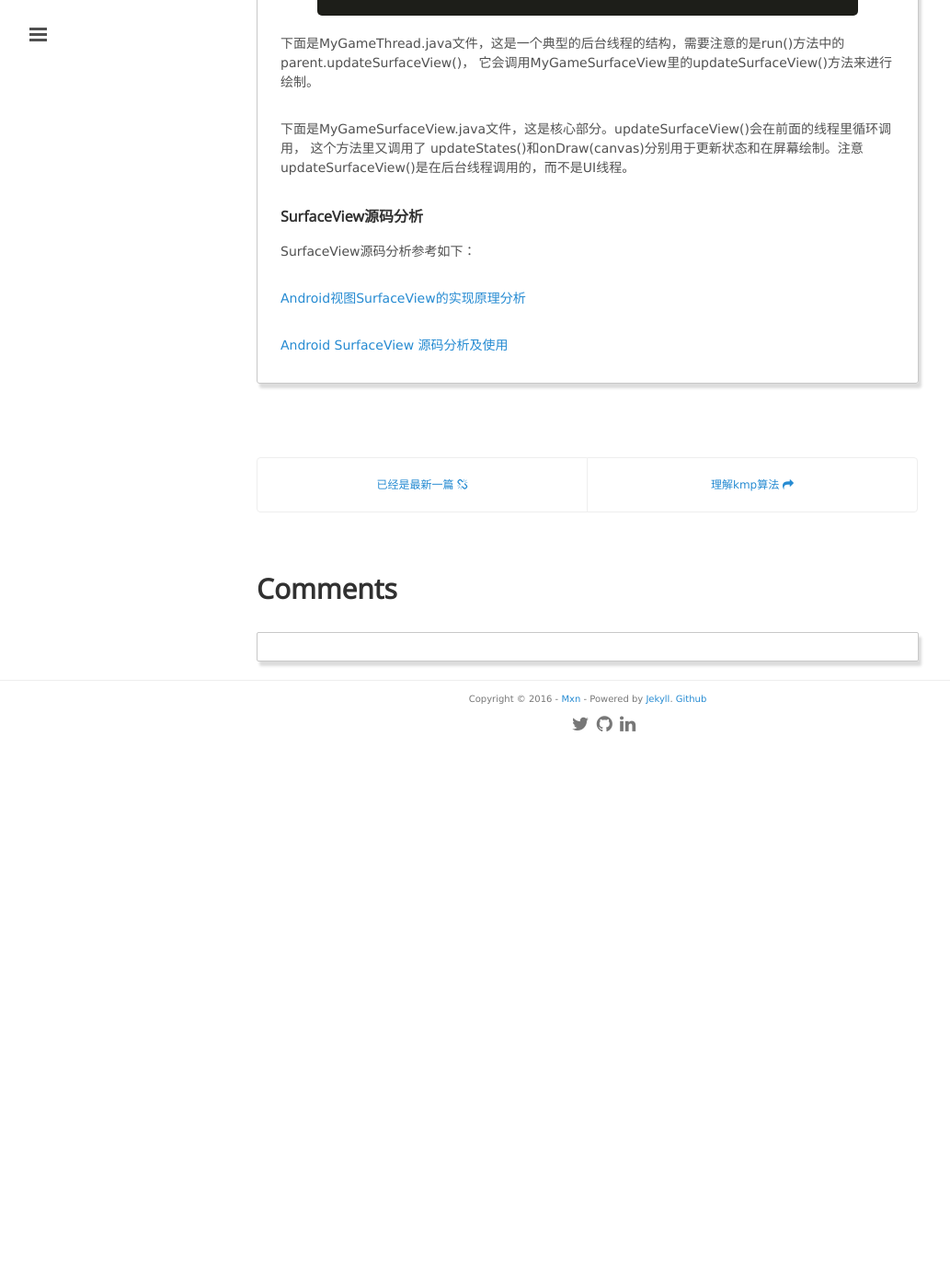
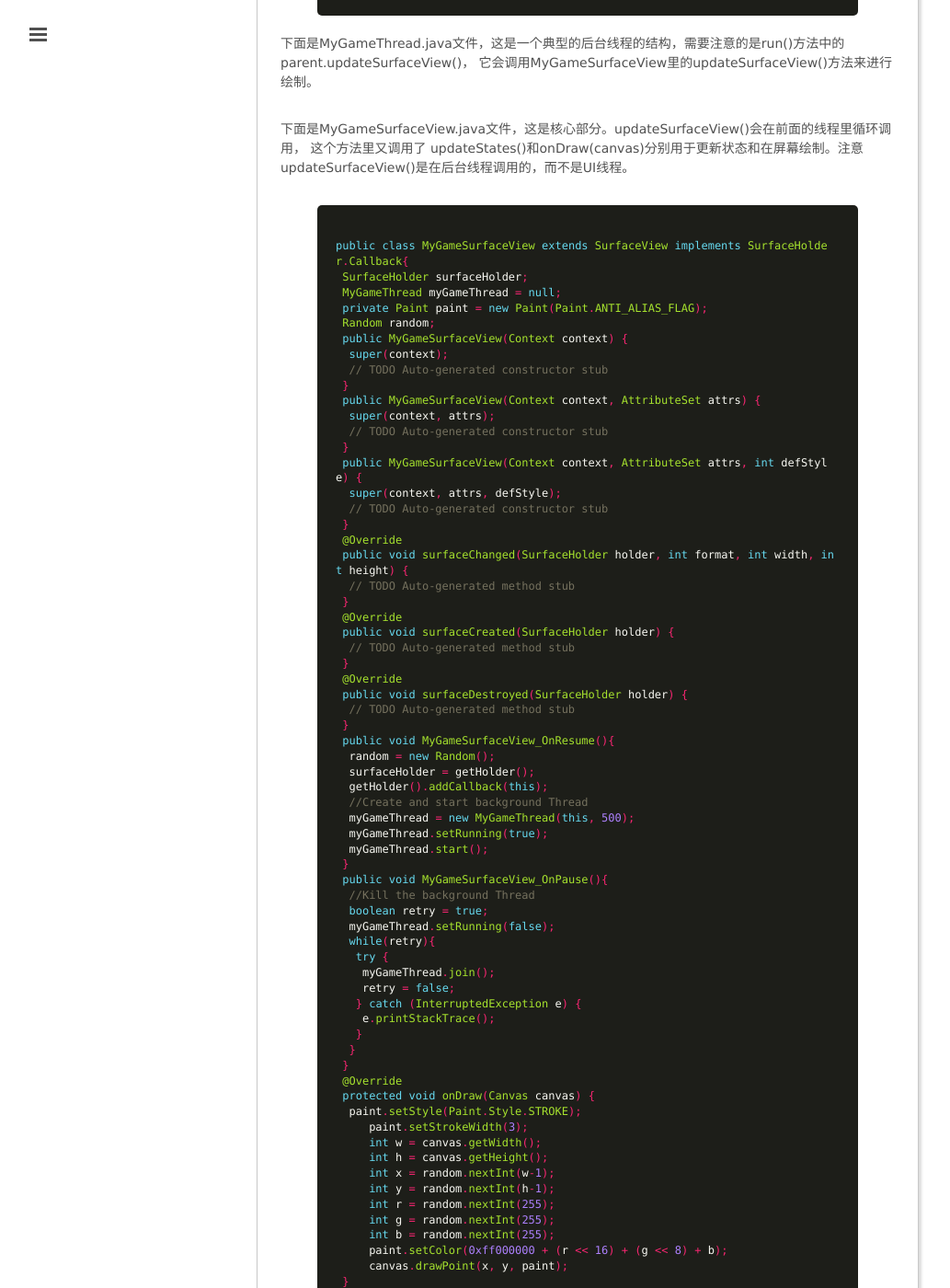
Before and after one commit to mxn21/mxn21.github.io, a Jekyll site: the page built from _posts/2016-3-17-SurfaceView浅析.md, in a window 1280 px wide and 1400 px high, scrolled down 9229 px. Shown: the whole window at 92% size, without its empty margins (1-1034 px from the left). Built offline with Jekyll 4.4.1, drawn with Linux system fonts in a browser that asks for light colours; Markdown is read by kramdown in place of the engine named in the settings; comment, search, counter and statistics services are not loaded; before the commit the page ends 10041 px from its top, so only the background shows below that; some of the changed text lies outside the part shown.

Commit message:
23432432

```diff
--- a/_posts/2016-3-17-SurfaceView浅析.md
+++ b/_posts/2016-3-17-SurfaceView浅析.md
@@ -374,6 +374,94 @@
 下面是MyGameSurfaceView.java文件，这是核心部分。updateSurfaceView()会在前面的线程里循环调用， 这个方法里又调用了
 updateStates()和onDraw(canvas)分别用于更新状态和在屏幕绘制。注意updateSurfaceView()是在后台线程调用的，而不是UI线程。
 
+    {% highlight java %}
+public class MyGameSurfaceView extends SurfaceView implements SurfaceHolder.Callback{
+ SurfaceHolder surfaceHolder;
+ MyGameThread myGameThread = null;
+ private Paint paint = new Paint(Paint.ANTI_ALIAS_FLAG);
+ Random random;
+ public MyGameSurfaceView(Context context) {
+  super(context);
+  // TODO Auto-generated constructor stub
+ }
+ public MyGameSurfaceView(Context context, AttributeSet attrs) {
+  super(context, attrs);
+  // TODO Auto-generated constructor stub
+ }
+ public MyGameSurfaceView(Context context, AttributeSet attrs, int defStyle) {
+  super(context, attrs, defStyle);
+  // TODO Auto-generated constructor stub
+ }
+ @Override
+ public void surfaceChanged(SurfaceHolder holder, int format, int width, int height) {
+  // TODO Auto-generated method stub
+ }
+ @Override
+ public void surfaceCreated(SurfaceHolder holder) {
+  // TODO Auto-generated method stub
+ }
+ @Override
+ public void surfaceDestroyed(SurfaceHolder holder) {
+  // TODO Auto-generated method stub
+ }
+ public void MyGameSurfaceView_OnResume(){
+  random = new Random();
+  surfaceHolder = getHolder();
+  getHolder().addCallback(this);
+  //Create and start background Thread
+  myGameThread = new MyGameThread(this, 500);
+  myGameThread.setRunning(true);
+  myGameThread.start();
+ }
+ public void MyGameSurfaceView_OnPause(){
+  //Kill the background Thread
+  boolean retry = true;
+  myGameThread.setRunning(false);
+  while(retry){
+   try {
+    myGameThread.join();
+    retry = false;
+   } catch (InterruptedException e) {
+    e.printStackTrace();
+   }
+  }
+ }
+ @Override
+ protected void onDraw(Canvas canvas) {
+  paint.setStyle(Paint.Style.STROKE);
+     paint.setStrokeWidth(3);
+     int w = canvas.getWidth();
+     int h = canvas.getHeight();
+     int x = random.nextInt(w-1);
+     int y = random.nextInt(h-1);
+     int r = random.nextInt(255);
+     int g = random.nextInt(255);
+     int b = random.nextInt(255);
+     paint.setColor(0xff000000 + (r << 16) + (g << 8) + b);
+     canvas.drawPoint(x, y, paint);
+ }
+ public void updateStates(){
+  //Dummy method() to handle the States
+ }
+ public void updateSurfaceView(){
+  //The function run in background thread, not ui thread.
+  Canvas canvas = null;
+  try{
+   canvas = surfaceHolder.lockCanvas();
+   synchronized (surfaceHolder) {
+    updateStates();
+    onDraw(canvas);
+   }
+  }finally{
+   if(canvas != null){
+    surfaceHolder.unlockCanvasAndPost(canvas);
+   }
+  }
+ }
+}
+     {% endhighlight %}
+
+这样我们的demo就完成了。
 
 
 
```
